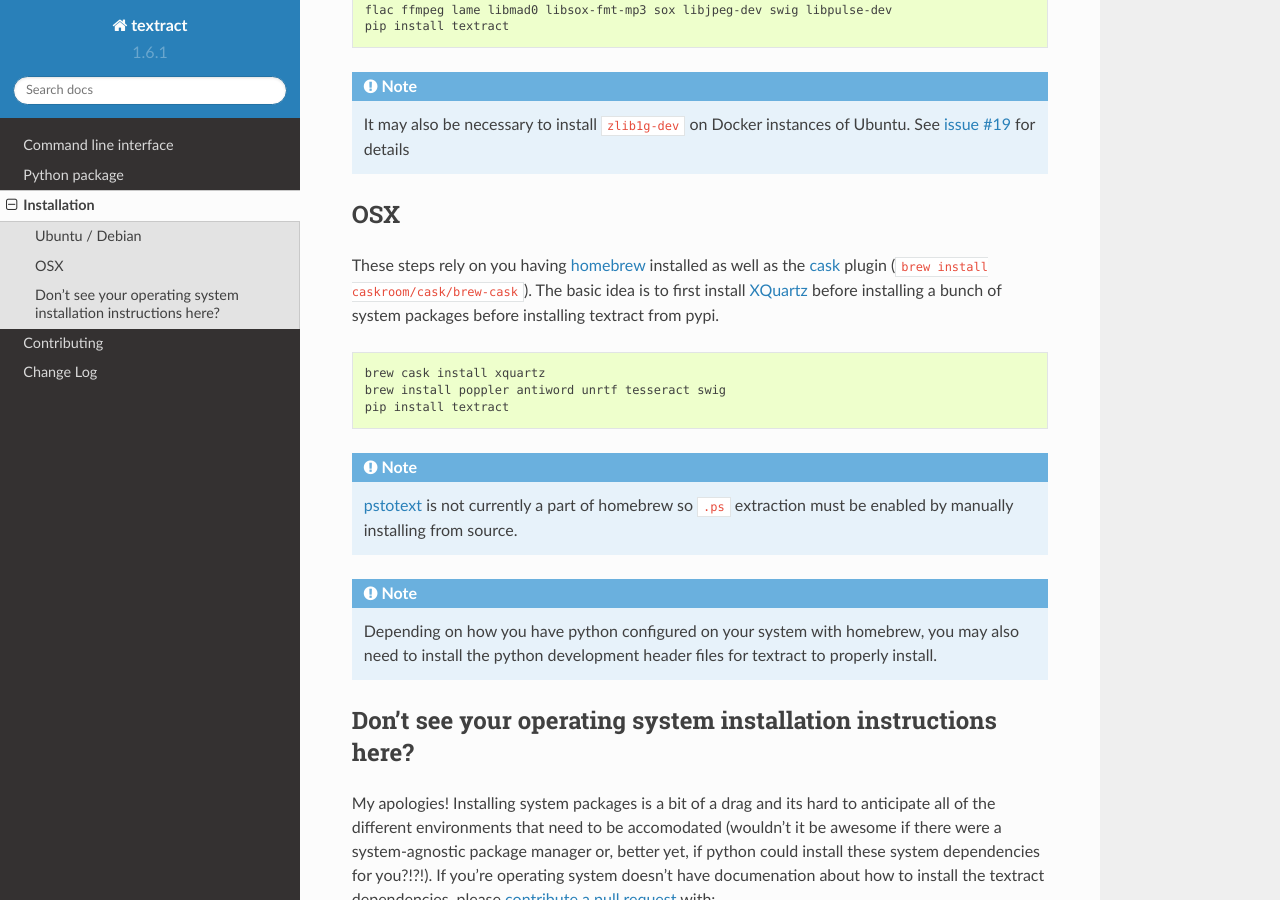
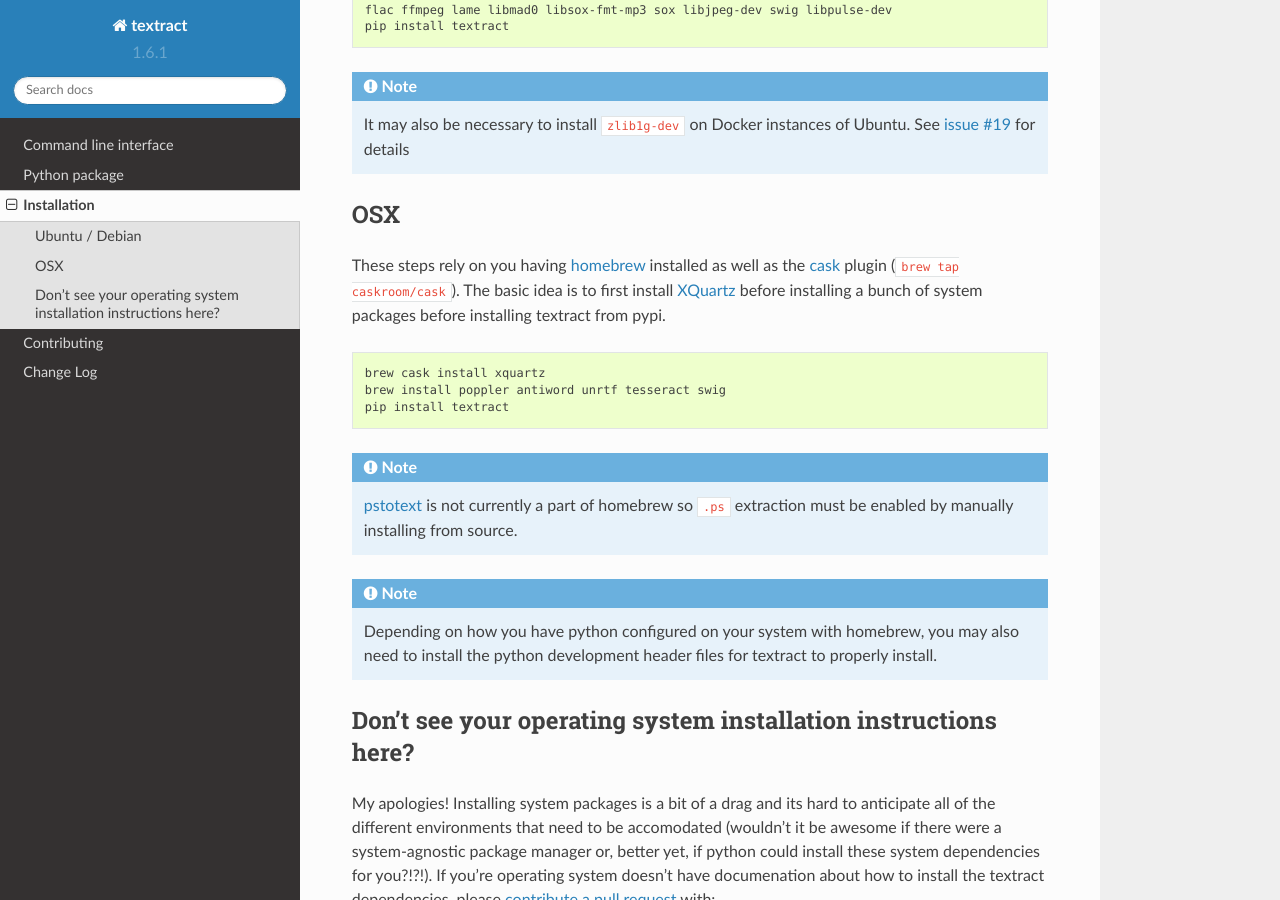
Before and after one commit to deanmalmgren/textract, a Sphinx documentation site: the page built from docs/installation.rst, in a window 1280 px wide and 900 px high, scrolled down 461 px. Built offline with Sphinx 7.4.7 and the Read the Docs theme 2.0.0, drawn with Linux system fonts in a browser that asks for light colours.

Commit message:
Editing the command to install cask

```diff
--- a/docs/installation.rst
+++ b/docs/installation.rst
@@ -36,8 +36,7 @@
 ---
 
 These steps rely on you having `homebrew <http://brew.sh/>`_ installed
-as well as the `cask <http://caskroom.io/>`_ plugin (``brew install
-caskroom/cask/brew-cask``). The basic idea is to first install
+as well as the `cask <http://caskroom.io/>`_ plugin (``brew tap caskroom/cask``). The basic idea is to first install
 `XQuartz <https://xquartz.macosforge.org/landing/>`_ before
 installing a bunch of system packages before installing textract from
 pypi.
```
